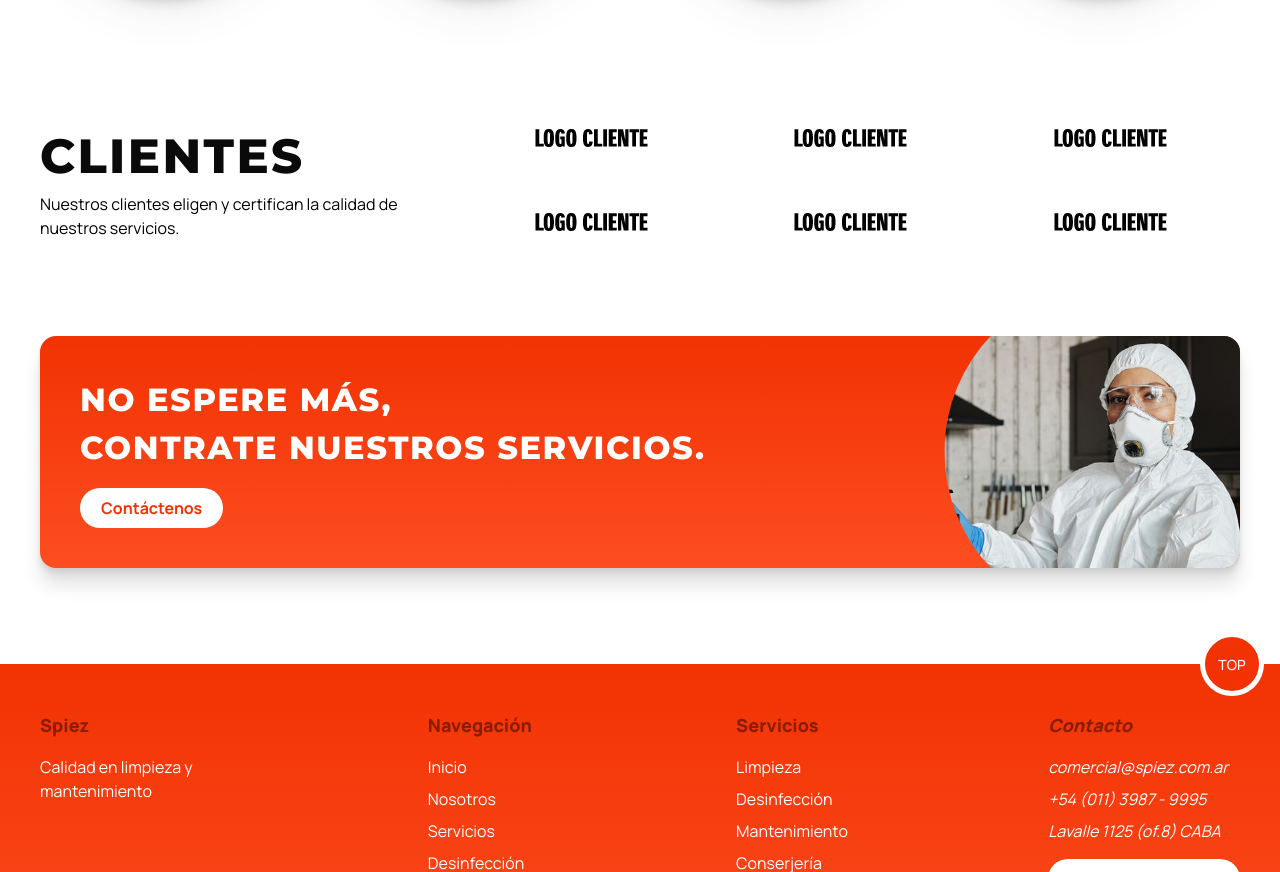
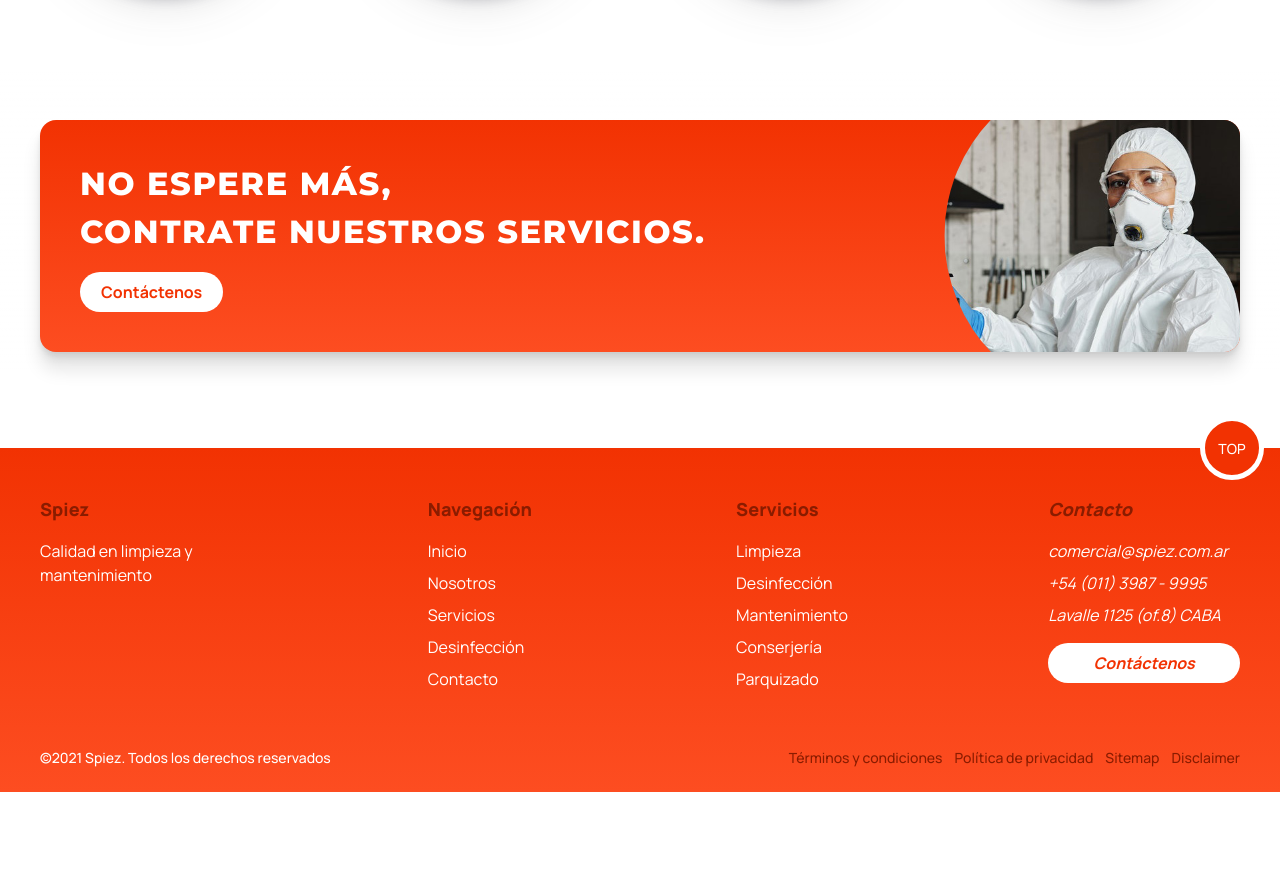
Before and after one commit to LautaG/Spiez, a plain HTML site: page index.html in a window 1280 px wide. Shown: the part 4392-5264 px from the top of the page. After the commit the page ends 5184 px from the top, so only its background shows below. Drawn offline with Linux system fonts and the light colour scheme.

Commit message:
Add files via upload

```diff
--- a/index.html
+++ b/index.html
@@ -499,23 +499,6 @@
         </article>
     </section>
 
-    <section class="clientes py-6">
-        <article class="clientes-body">
-            <div class="clientes-body-info is-flex-direction-column">
-                <h2 class="is-size-3-mobile is-size-1-desktop has-text-black f-8">Clientes</h2>
-                <p>Nuestros clientes eligen y certifican la calidad de nuestros servicios.</p>
-            </div>
-            <div class="clientes-body-img">
-                <img src="img/clientes/logo-cliente.png" alt="">
-                <img src="img/clientes/logo-cliente.png" alt="">
-                <img src="img/clientes/logo-cliente.png" alt="">
-                <img src="img/clientes/logo-cliente.png" alt="">
-                <img src="img/clientes/logo-cliente.png" alt="">
-                <img src="img/clientes/logo-cliente.png" alt="">
-            </div>
-        </article>
-    </section>
-
     <section class="cta pt-6">
         <article class="cta-body">
             <div class="overlay"></div>
```
Also changed, not shown: nosotros.html (+0 -13 lines).
